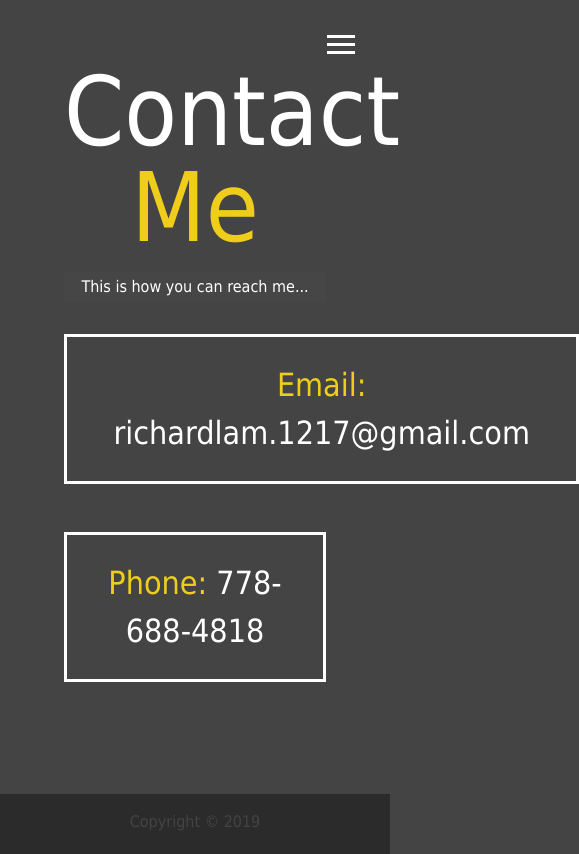
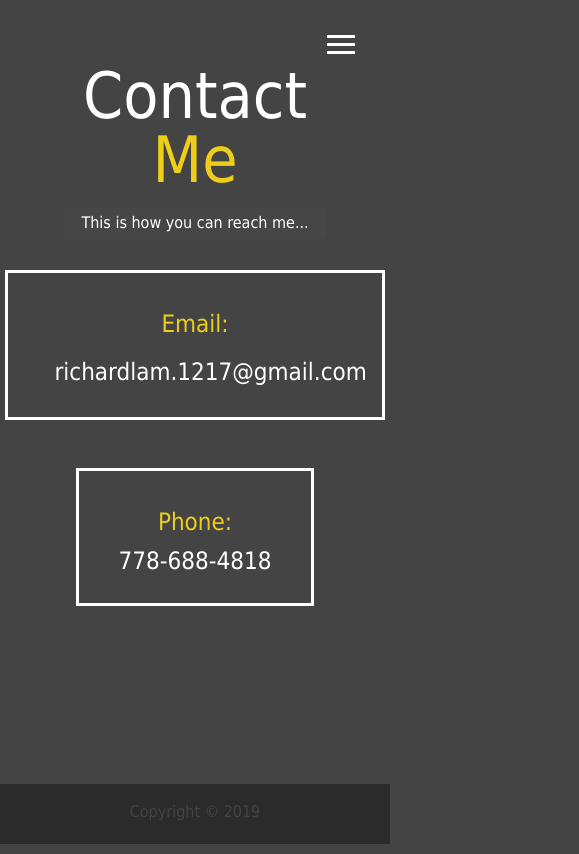
Before and after one commit to Rlam1217/portfolio, a website: page contact.html in a window 390 px wide. Shown: the whole page, 579 px wide, since content can reach past the window. Drawn offline with Linux system fonts and the light colour scheme.

Commit message:
resizes fonts on mobile contact page

```diff
--- a/contact.html
+++ b/contact.html
@@ -59,7 +59,7 @@
            </div>
            <div>
                 <span class="text-secondary">Phone:</span>
-                778-688-4818
+                <p class="number">778-688-4818</p>
             </div>
         </div>
     </main>
--- a/sass/_main.scss
+++ b/sass/_main.scss
@@ -148,9 +148,12 @@ main {
         &:hover {
             padding: 0.5rem 1.5rem;
             background: $secondary-color;
-            color: black;
+            color: #000;
             span {
                 color: #fff;
+            }
+            a {
+                color: #000;
             }
         }
     }
--- a/sass/_mobile.scss
+++ b/sass/_mobile.scss
@@ -53,7 +53,6 @@
     .projects {
         grid-template-columns: repeat(2, 1fr);
     }
-
 }
 
 
@@ -66,4 +65,24 @@
     .projects {
         grid-template-columns: 1fr;
     }
+
+    main#contact h1 {
+        font-size: 4rem;
+    }
+
+    .boxes {
+        justify-content:center;
+
+        div { max-width: 380px;
+            .text-secondary {
+                font-size: 1.5rem;
+            }
+            a {
+                font-size: 1.5rem;
+            }
+            .number {
+                font-size: 1.5rem;
+            }
+        }
+    }
 }
```
Also changed, not shown: build/css/style.min.css, 1 other file.
